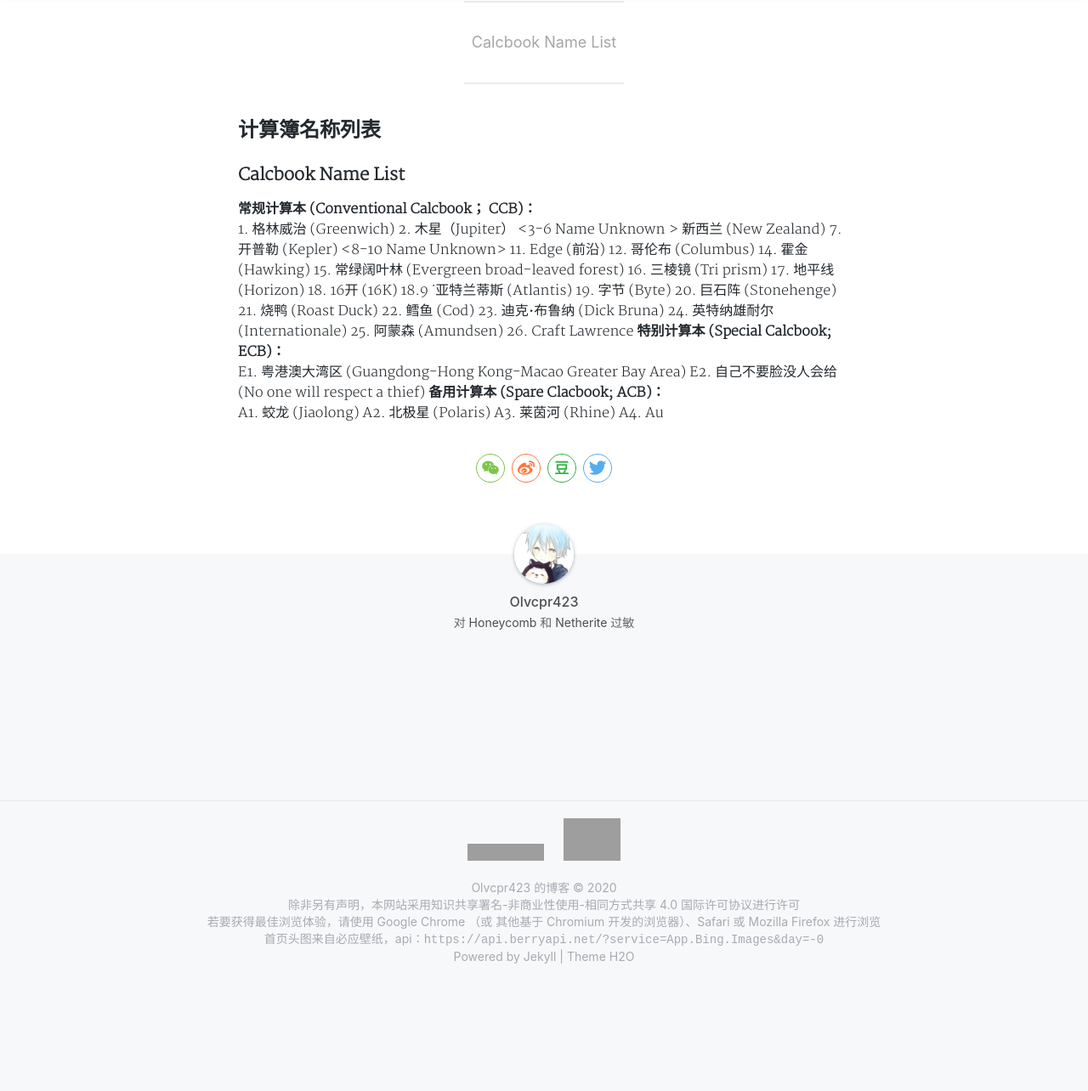
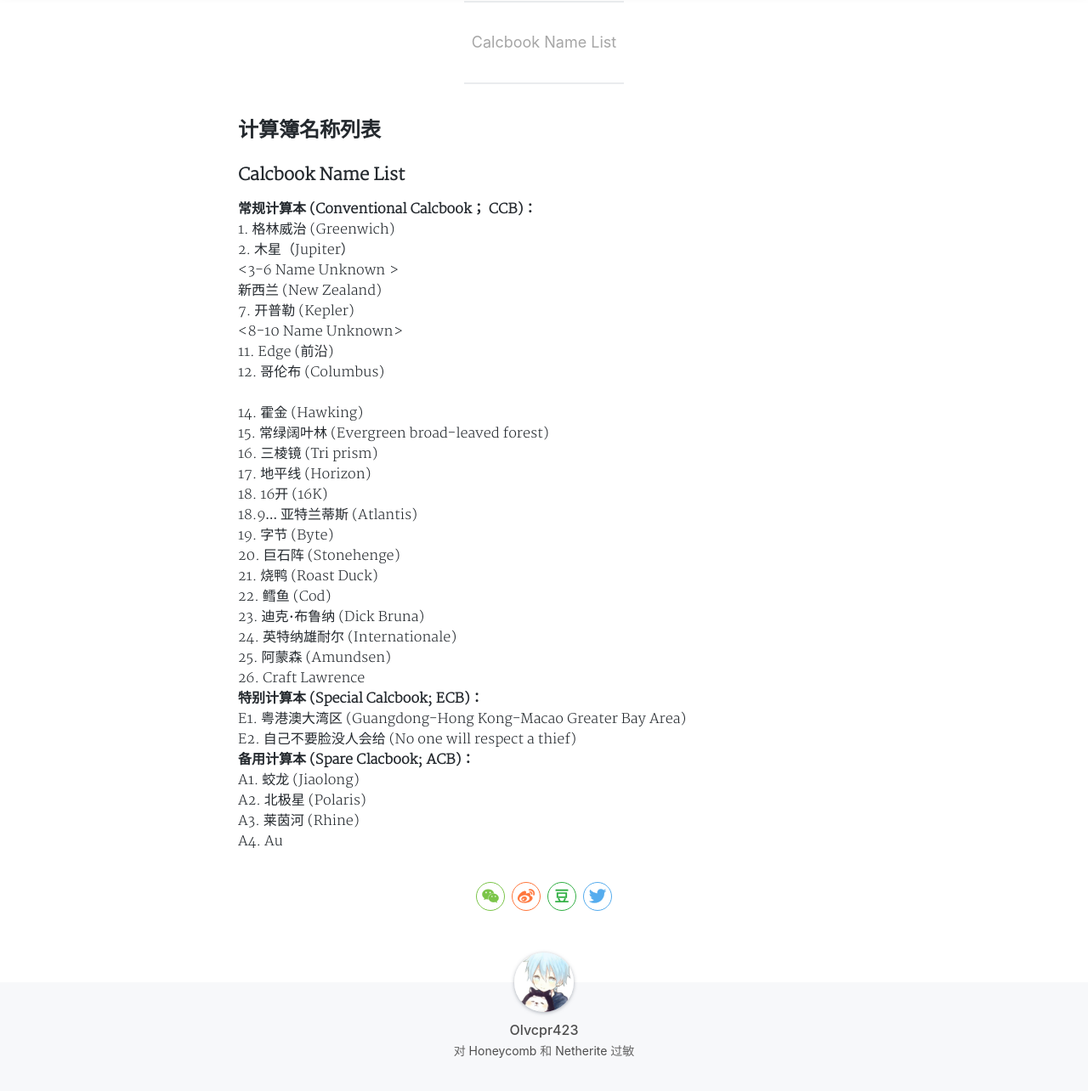
Before and after one commit to Olvcpr423/Olvcpr423.github.io, a Jekyll site: the page built from CBNL.md, in a window 1280 px wide and 1400 px high, scrolled down 499 px. Shown: the top 1284 px of the window at 85% size. Built offline with Jekyll 4.4.1, drawn with Linux system fonts in a browser that asks for light colours; nearby versions of some CDN libraries; a style sheet for code colours, icons or effects is not loaded; before the commit the page ends 1655 px from its top, so only the background shows below that; grey boxes are pictures that could not be loaded.

Commit message:
Update CBNL.md

```diff
--- a/CBNL.md
+++ b/CBNL.md
@@ -14,63 +14,63 @@ tags: 计算簿 Calcbook
 <b>常规计算本 (Conventional Calcbook； CCB)：</b>
 <br>
 1.  格林威治 (Greenwich)
-
+<br>
 2.  木星（Jupiter）
-
+<br>
 <3-6 Name Unknown >
-
+<br>
 <Unknown, (3<=x=<6)|(8<=x=<10)>新西兰 (New Zealand)
-
+<br>
 7.  开普勒 (Kepler)
-
+<br>
 <8-10 Name Unknown>
-
+<br>
 11.  Edge (前沿)
-
+<br>
 12.  哥伦布 (Columbus)
-
+<br>
 <Skip No.13>
-
+<br>
 14.  霍金 (Hawking)
-
+<br>
 15.  常绿阔叶林 (Evergreen broad-leaved forest)
-
+<br>
 16.  三棱镜 (Tri prism)
-
+<br>
 17.  地平线 (Horizon)
-
+<br>
 18.  16开 (16K)
-
-18.9 ̇  亚特兰蒂斯 (Atlantis)
-
+<br>
+18.9…  亚特兰蒂斯 (Atlantis)
+<br>
 19.  字节 (Byte)
-
+<br>
 20.  巨石阵 (Stonehenge)
-
+<br>
 21.  烧鸭 (Roast Duck)
-
+<br>
 22.  鳕鱼 (Cod)
-
+<br>
 23.  迪克•布鲁纳 (Dick Bruna)
-
+<br>
 24.  英特纳雄耐尔 (Internationale)
-
+<br>
 25.  阿蒙森 (Amundsen)
-
+<br>
 26.  Craft Lawrence
-
+<br>
 <b>特别计算本 (Special Calcbook; ECB)：</b>
 <br>
 E1.  粤港澳大湾区 (Guangdong-Hong Kong-Macao Greater Bay Area)
-
+<br>
 E2.  自己不要脸没人会给 (No one will respect a thief)
-
+<br>
 <b>备用计算本 (Spare Clacbook; ACB)：</b>
 <br>
 A1. 蛟龙 (Jiaolong)
-
+<br>
 A2. 北极星 (Polaris)
-
+<br>
 A3. 莱茵河 (Rhine)
-
+<br>
 A4. Au
```
